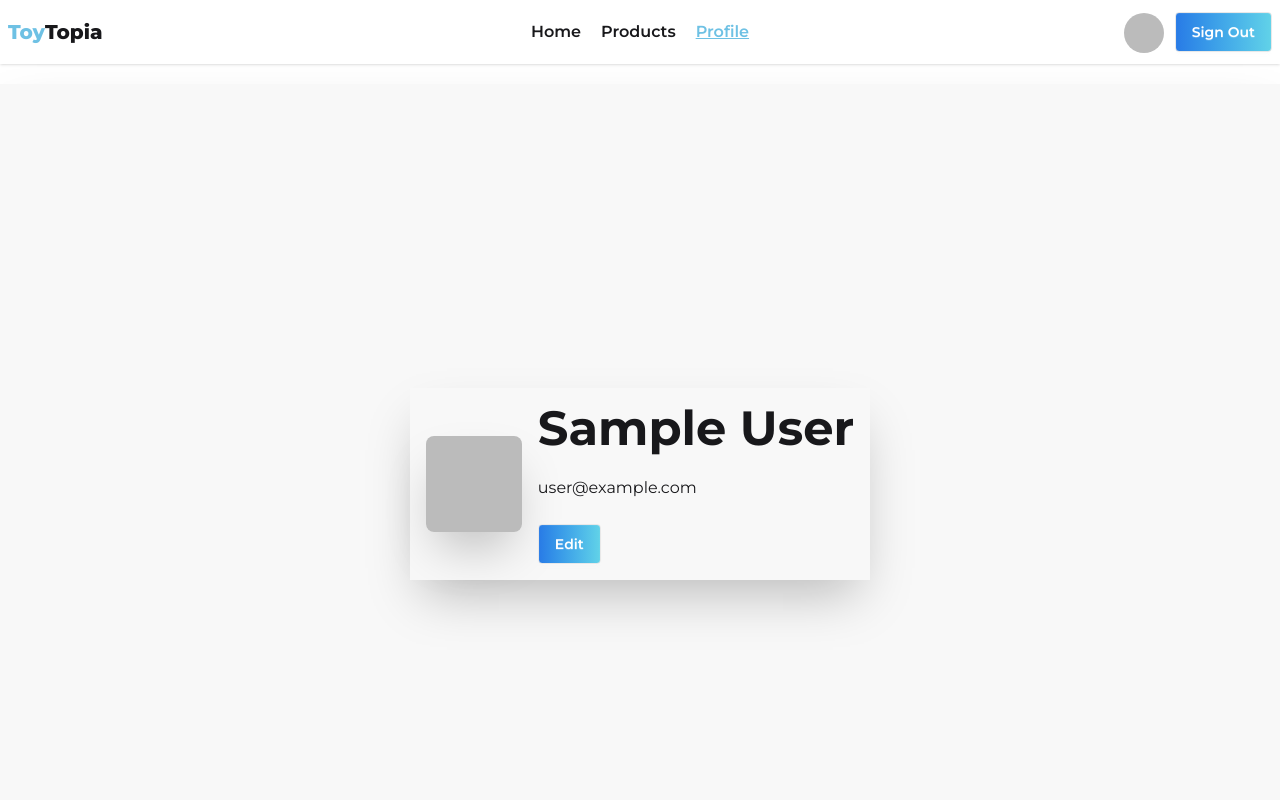
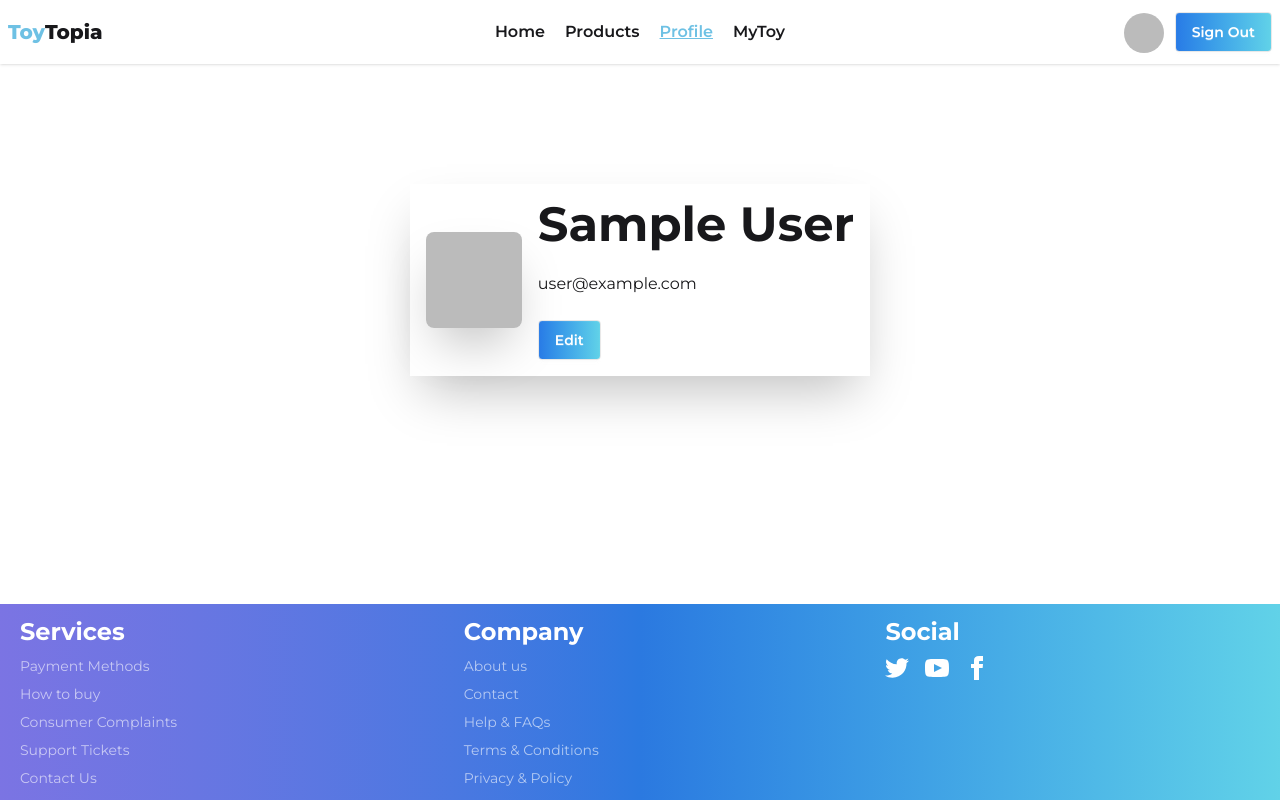
Before and after one commit to rakib120822/toytopia-client, a React (Vite) app: page /profile in a window 1280 px wide. Shown: the top 800 px of the page. Built offline with nearby package versions, Linux system fonts and the light colour scheme; no server answers; sample sign-in values are in the browser's storage.

Commit message:
added a new private route name mytoy

```diff
--- a/index.html
+++ b/index.html
@@ -2,9 +2,9 @@
 <html lang="en">
   <head>
     <meta charset="UTF-8" />
-    <link rel="icon" type="image/svg+xml" href="/vite.svg" />
+    <link rel="icon" type="image/svg+xml" href="https://img.icons8.com/?size=256w&id=32J5Efb9MpGk&format=png" />
     <meta name="viewport" content="width=device-width, initial-scale=1.0" />
-    <title>npm</title>
+    <title>ToyTopia - home</title>
   </head>
   <body>
     <div id="root"></div>
--- a/src/components/Navbar.jsx
+++ b/src/components/Navbar.jsx
@@ -61,6 +61,15 @@ function Navbar() {
             ) : (
               ""
             )}
+            {user ? (
+              <li>
+                <NavLink to="/mytoy" className={"font-semibold"}>
+                  MyToy
+                </NavLink>
+              </li>
+            ) : (
+              ""
+            )}
           </ul>
         </div>
         <Link className="font-extrabold text-xl">
@@ -81,7 +90,18 @@ function Navbar() {
           </li>
           {user ? (
             <li>
-              <NavLink to="/profile" className={"font-semibold"}>Profile</NavLink>
+              <NavLink to="/profile" className={"font-semibold"}>
+                Profile
+              </NavLink>
+            </li>
+          ) : (
+            ""
+          )}
+          {user ? (
+            <li>
+              <NavLink to="/mytoy" className={"font-semibold"}>
+                MyToy
+              </NavLink>
             </li>
           ) : (
             ""
--- a/src/layouts/Root.jsx
+++ b/src/layouts/Root.jsx
@@ -6,9 +6,9 @@ import { ToastContainer } from "react-toastify";
 
 function Root() {
   return (
-    <div className="h-screen">
+    <div className="min-h-screen flex flex-col justify-between ">
       <Navbar />
-      <div className="min-h-[calc(100%-310px)] pt-5">
+      <div className="flex-1 ">
         <Outlet />
       </div>
       <Footer />
--- a/src/pages/home/DetailsPage.jsx
+++ b/src/pages/home/DetailsPage.jsx
@@ -11,6 +11,7 @@ function DetailsPage() {
 
   return (
     <section className="w-11/12 mx-auto grid grid-cols-12 gap-20 py-20">
+      <title>{data.toyName}</title>
       <div className="col-span-6">
         <DetailCard data={data} />
       </div>
--- a/src/pages/home/Home.jsx
+++ b/src/pages/home/Home.jsx
@@ -12,6 +12,7 @@ function Home() {
 
   return (
     <div>
+      <title>ToyTopia - Home</title>
       <HeroSlider />
       <section className="w-11/12 mx-auto my-30">
         <h2 className="text-center text-4xl font-bold  mb-10 text-[#61D2E8]">
--- /dev/null
+++ b/src/pages/home/MyToy.jsx
@@ -0,0 +1,19 @@
+import React from 'react'
+import { useLoaderData } from 'react-router';
+import Card from '../../components/Card';
+
+function MyToy() {
+  const data = useLoaderData();
+  const products = data.slice(0, 3);
+  return (
+    <div className='py-20'>
+      <div className="w-11/12 grid grid-cols-1 md:grid-cols-2 lg:grid-cols-3 gap-5 md:gap-10 mx-auto">
+          {products.map((product) => (
+            <Card key={product.toyId} product={product} />
+          ))}
+    </div>
+    </div>
+  )
+}
+
+export default MyToy
--- a/src/pages/home/Products.jsx
+++ b/src/pages/home/Products.jsx
@@ -7,6 +7,7 @@ function Products() {
 
   return (
     <div>
+      <title>All Products</title>
         <h1 className='text-4xl font-bold text-center my-4'>All <span className='text-[#61D2E8]'>Products</span> </h1>
       <div className='w-11/12 mx-auto grid grid-cols-1 md:grid-cols-2 lg:grid-cols-3 gap-10 my-10' >
         {
--- a/src/pages/home/Profile.jsx
+++ b/src/pages/home/Profile.jsx
@@ -15,7 +15,7 @@ function Profile() {
     profileUpdate(displayName, photoURL)
       .then(() => {
         setIsEdit(false);
-        setUser({ ...user });
+        setUser({ ...user, displayName, photoURL });
         toast.success("Update Successful");
         setLoading(false);
       })
@@ -23,7 +23,8 @@ function Profile() {
   };
 
   return (
-    <div className="hero bg-base-200 min-h-screen shadow-2xl ">
+    <div className="py-30 ">
+      <div className="hero ">
         {loading ? (
           <span className="loading loading-bars loading-xl"></span>
         ) : (
@@ -61,7 +62,10 @@ function Profile() {
                       placeholder="Photo URL"
                       name="photoURL"
                     />
-                  <button className="btn bg-linear-to-r from-[#297BE6] to-[#61D2E8] text-white mt-4">
+                    <button
+                      type="submit"
+                      className="btn bg-linear-to-r from-[#297BE6] to-[#61D2E8] text-white mt-4"
+                    >
                       update
                     </button>
                   </fieldset>
@@ -71,6 +75,7 @@ function Profile() {
           </div>
         )}
       </div>
+    </div>
   );
 }
 
--- a/src/routes/Router.jsx
+++ b/src/routes/Router.jsx
@@ -11,6 +11,7 @@ import ErrorPage from "../pages/error/ErrorPage";
 import PrivateRoute from "../provider/PrivateRoute";
 import Spinner from "../components/Spinner";
 import ForgetPasswordPage from "../pages/auth/ForgetPasswordPage";
+import MyToy from "../pages/home/MyToy";
 
 export const router = createBrowserRouter([
   {
@@ -25,6 +26,7 @@ export const router = createBrowserRouter([
       },
       {
         path: "/profile",
+
         element: (
           <PrivateRoute>
             <Profile />
@@ -33,17 +35,26 @@ export const router = createBrowserRouter([
       },
       {
         path: "/details/:id",
+        loader: () => fetch("/data.json"),
         element: (
           <PrivateRoute>
             <DetailsPage />
           </PrivateRoute>
         ),
-        loader: () => fetch("/data.json"),
       },
       {
         path: "/products",
         loader: () => fetch("/data.json"),
         element: <Products />,
+      },
+      {
+        path: "/mytoy",
+        loader: () => fetch("/data.json"),
+        element: (
+          <PrivateRoute>
+            <MyToy />
+          </PrivateRoute>
+        ),
       },
     ],
   },
@@ -60,9 +71,9 @@ export const router = createBrowserRouter([
         element: <Register />,
       },
       {
-        path:"/auth/forget-password",
-        element: <ForgetPasswordPage/>
-      }
+        path: "/auth/forget-password",
+        element: <ForgetPasswordPage />,
+      },
     ],
   },
   {
```
Lines whose indentation alone changed are shown as unchanged.
